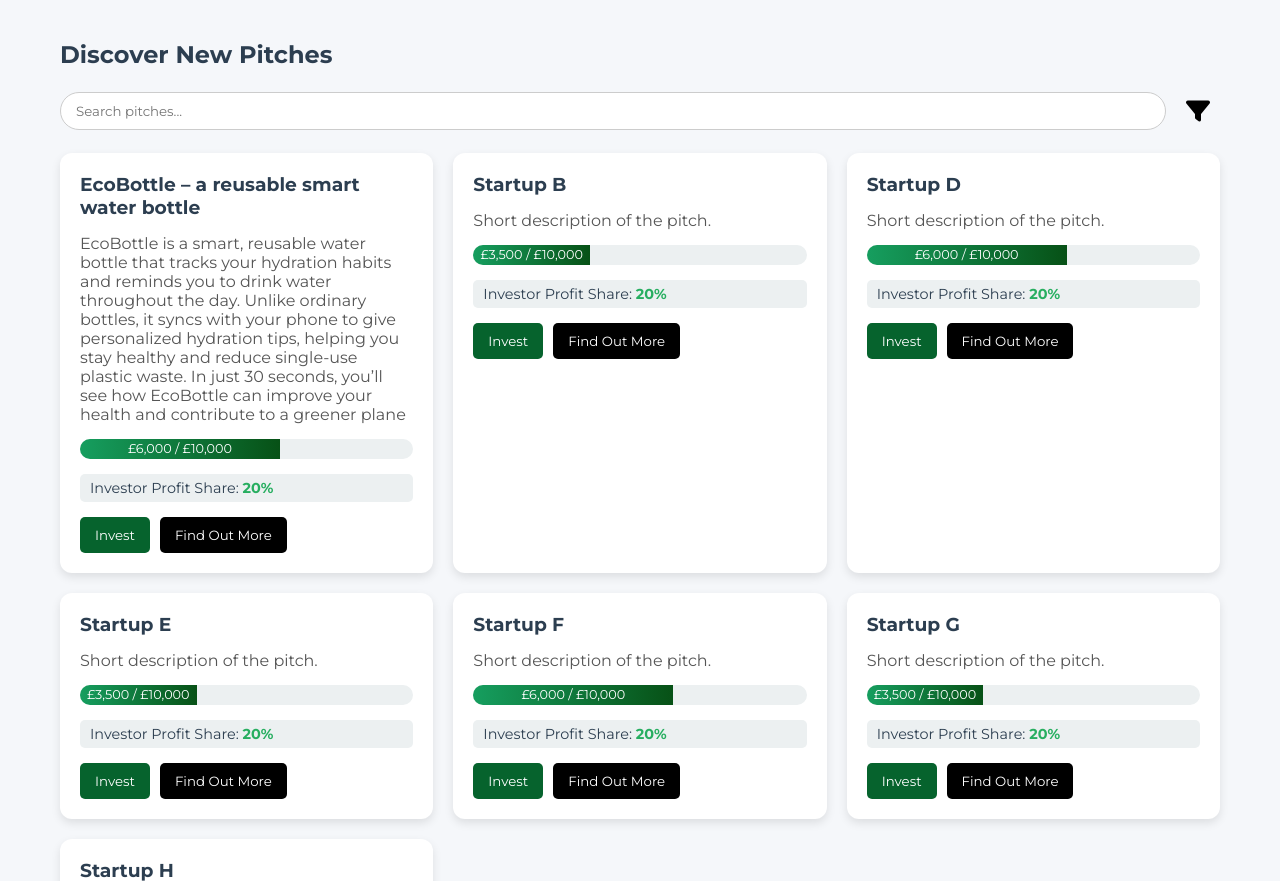
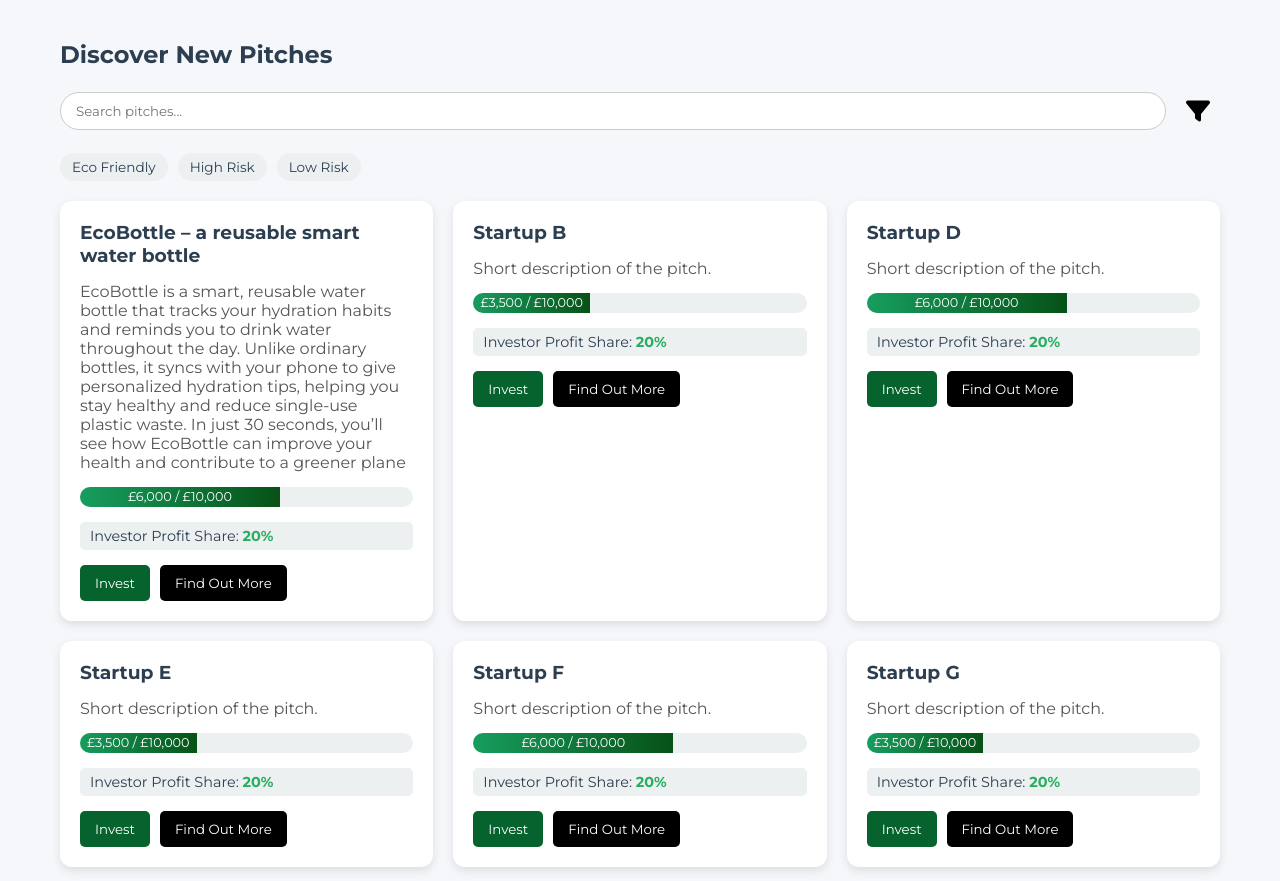
Before and after one commit to KingHazo/AC41004---Industrial-Team-Project, a PHP site: page /investor-portal-home.html in a window 1280 px wide. Shown: the top 881 px of the page. Run offline with PHP 8.4, Linux system fonts and the light colour scheme; some libraries are stand-ins or nearby versions.

Commit message:
added example tags

```diff
--- a/investor-portal-home.css
+++ b/investor-portal-home.css
@@ -181,3 +181,24 @@ body {
 .profit-share strong {
     color: #27ae60;
 }
+
+.active-filters {
+    display: flex;
+    flex-wrap: wrap;
+    gap: 10px;
+    margin-bottom: 20px;
+}
+
+.filter-tag {
+    background: #ecf0f1;
+    color: #2c3e50;
+    padding: 6px 12px;
+    border-radius: 20px;
+    font-size: 0.85rem;
+    cursor: default;
+    transition: background 0.3s;
+}
+
+.filter-tag:hover {
+    background: #dcdfe1;
+}
--- a/investor-portal-home.html
+++ b/investor-portal-home.html
@@ -23,6 +23,12 @@
                 <i class="fa-solid fa-filter"></i>
             </button>
         </div>
+        <div class="active-filters">
+            <span class="filter-tag">Eco Friendly</span>
+            <span class="filter-tag">High Risk</span>
+            <span class="filter-tag">Low Risk</span>
+        </div>
+
 
         <div class="pitches">
             <!-- dummy cards-->
```
